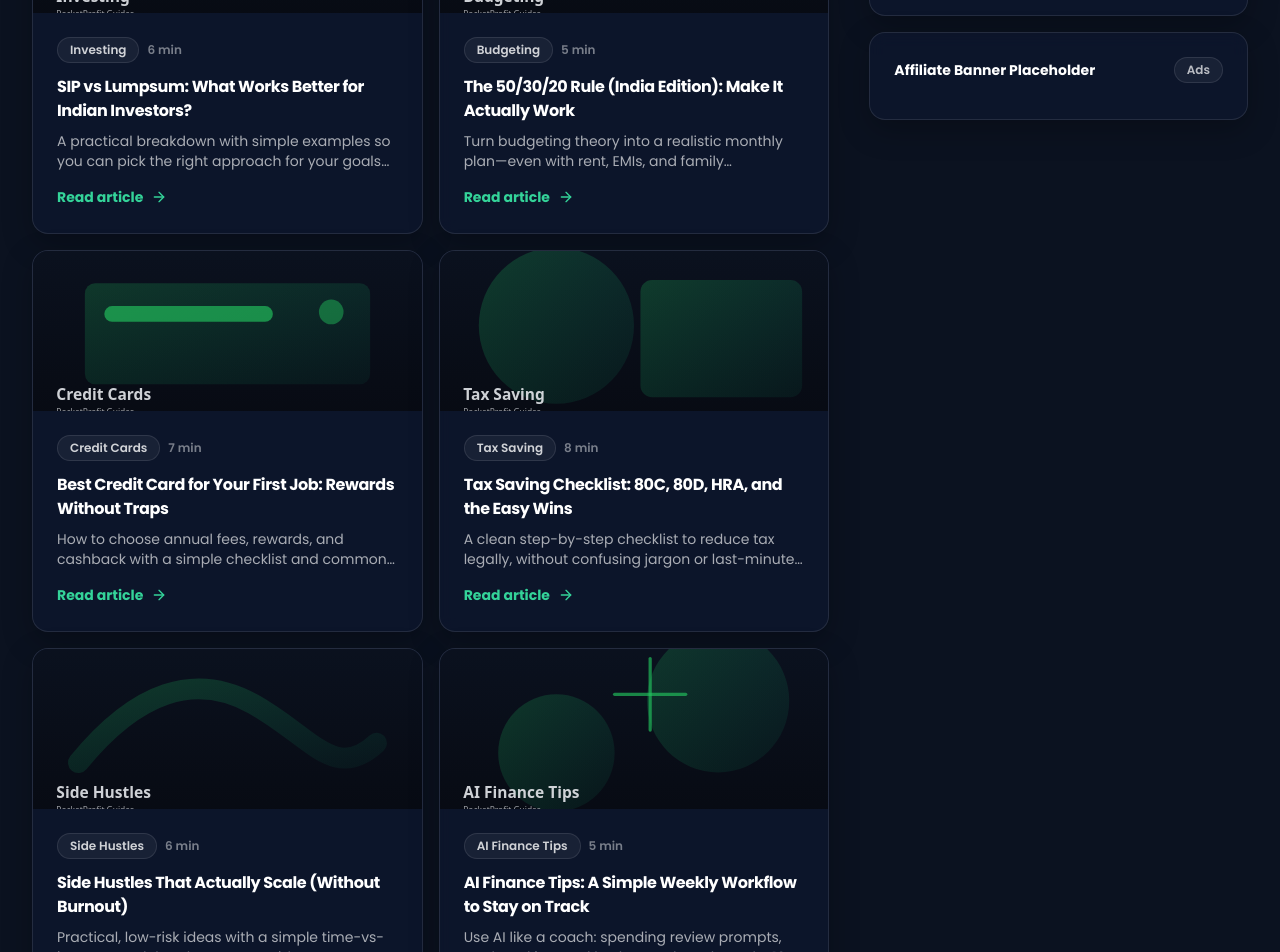
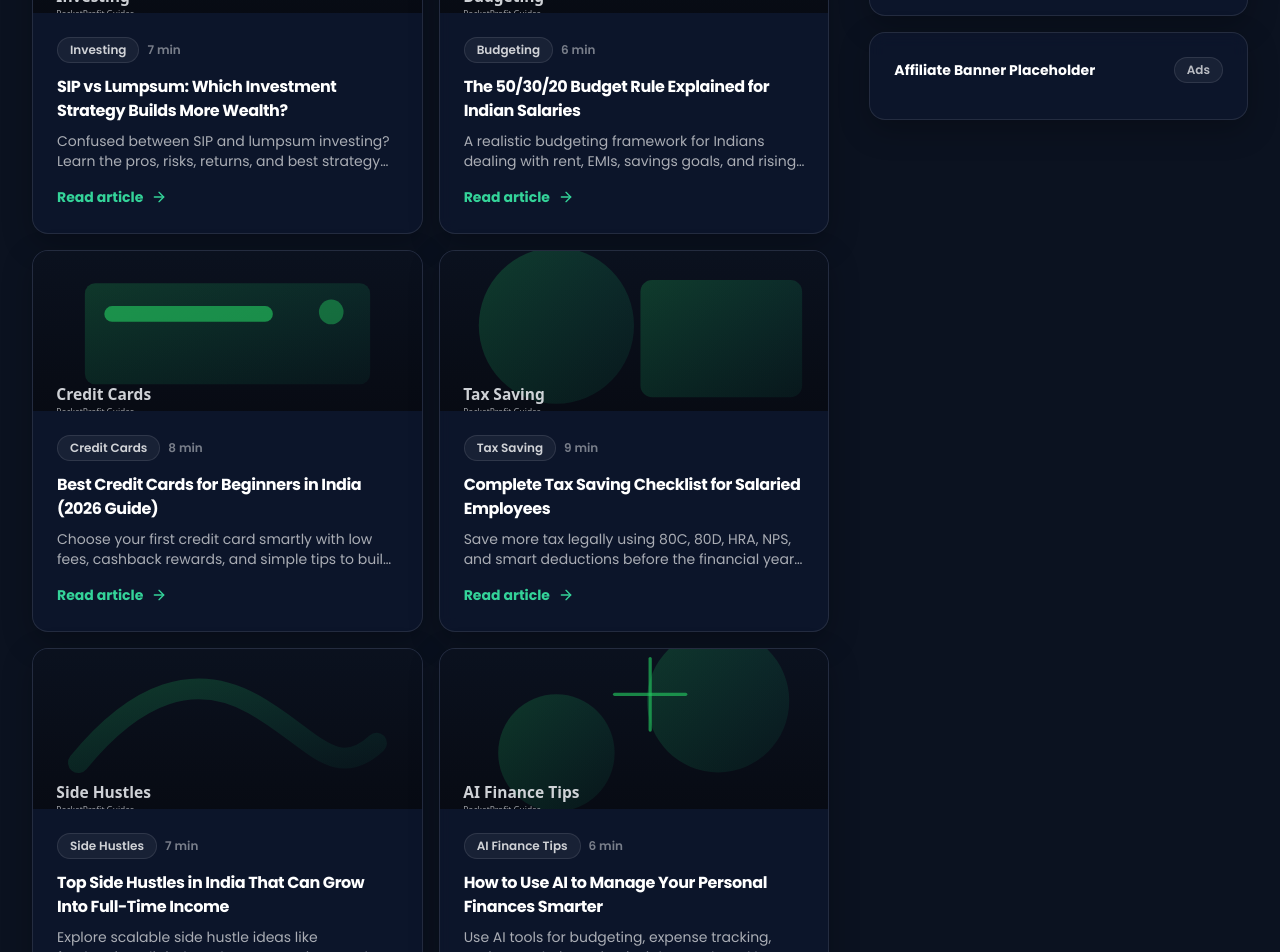
Before and after one commit to sauravgurjar/pocket-profit-frontend, a React (Vite) app: page /blog in a window 1280 px wide. Shown: the part 480-1432 px from the top of the page. Built offline with nearby package versions, Linux system fonts and the light colour scheme.

Commit message:
updated code

```diff
--- a/src/components/monetize/AdSlot.jsx
+++ b/src/components/monetize/AdSlot.jsx
@@ -11,8 +11,8 @@ export default function AdSlot({
       if (window.adsbygoogle) {
         window.adsbygoogle.push({});
       }
-    } catch (e) {
-      console.log(e);
+    } catch (err) {
+      console.log(err);
     }
   }, []);
 
@@ -28,14 +28,14 @@ export default function AdSlot({
         </span>
       </div>
 
-      <amp-ad
-        layout="fixed"
-        width="300"
-        height="300"
-        type="adsense"
+      <ins
+        className="adsbygoogle"
+        style={{ display: "block" }}
         data-ad-client="ca-pub-2046999803654855"
-        data-ad-slot="7699084705">
-      </amp-ad>
+        data-ad-slot={adSlot}
+        data-ad-format="auto"
+        data-full-width-responsive="true"
+      ></ins>
     </Card>
   );
 }
--- a/src/data/blogs.js
+++ b/src/data/blogs.js
@@ -18,74 +18,74 @@ export const blogs = [
   {
     id: "pp-001",
     slug: "sip-vs-lumpsum-which-is-better",
-    title: "SIP vs Lumpsum: What Works Better for Indian Investors?",
+    title: "SIP vs Lumpsum: Which Investment Strategy Builds More Wealth?",
     excerpt:
-      "A practical breakdown with simple examples so you can pick the right approach for your goals and risk comfort.",
+      "Confused between SIP and lumpsum investing? Learn the pros, risks, returns, and best strategy for different market conditions in India.",
     category: "Investing",
     date: "2026-02-12",
-    readTime: "6 min",
+    readTime: "7 min",
     image: investing,
-    tags: ["SIP", "Mutual Funds", "Beginner"],
+    tags: ["SIP", "Mutual Funds", "Investment"],
   },
   {
     id: "pp-002",
     slug: "50-30-20-rule-india",
-    title: "The 50/30/20 Rule (India Edition): Make It Actually Work",
+    title: "The 50/30/20 Budget Rule Explained for Indian Salaries",
     excerpt:
-      "Turn budgeting theory into a realistic monthly plan—even with rent, EMIs, and family responsibilities.",
+      "A realistic budgeting framework for Indians dealing with rent, EMIs, savings goals, and rising monthly expenses.",
     category: "Budgeting",
     date: "2026-03-01",
-    readTime: "5 min",
+    readTime: "6 min",
     image: budgeting,
-    tags: ["Budget", "Saving", "Money Habits"],
+    tags: ["Budgeting", "Savings", "Personal Finance"],
   },
   {
     id: "pp-003",
     slug: "best-credit-card-for-first-job",
-    title: "Best Credit Card for Your First Job: Rewards Without Traps",
+    title: "Best Credit Cards for Beginners in India (2026 Guide)",
     excerpt:
-      "How to choose annual fees, rewards, and cashback with a simple checklist and common mistakes to avoid.",
+      "Choose your first credit card smartly with low fees, cashback rewards, and simple tips to build a strong CIBIL score.",
     category: "Credit Cards",
     date: "2026-01-08",
-    readTime: "7 min",
+    readTime: "8 min",
     image: creditcards,
-    tags: ["Rewards", "Cashback", "CIBIL"],
+    tags: ["Credit Card", "Cashback", "CIBIL"],
   },
   {
     id: "pp-004",
     slug: "tax-saving-checklist-80c-80d",
-    title: "Tax Saving Checklist: 80C, 80D, HRA, and the Easy Wins",
+    title: "Complete Tax Saving Checklist for Salaried Employees",
     excerpt:
-      "A clean step-by-step checklist to reduce tax legally, without confusing jargon or last-minute panic.",
+      "Save more tax legally using 80C, 80D, HRA, NPS, and smart deductions before the financial year ends.",
     category: "Tax Saving",
     date: "2026-03-15",
-    readTime: "8 min",
+    readTime: "9 min",
     image: taxsaving,
-    tags: ["80C", "80D", "ITR"],
+    tags: ["Tax", "80C", "ITR Filing"],
   },
   {
     id: "pp-005",
     slug: "side-hustles-that-actually-scale",
-    title: "Side Hustles That Actually Scale (Without Burnout)",
+    title: "Top Side Hustles in India That Can Grow Into Full-Time Income",
     excerpt:
-      "Practical, low-risk ideas with a simple time-vs-income model and ways to avoid common pitfalls.",
+      "Explore scalable side hustle ideas like freelancing, digital products, AI services, and content businesses without huge investment.",
     category: "Side Hustles",
     date: "2026-02-26",
-    readTime: "6 min",
+    readTime: "7 min",
     image: sidehustle,
-    tags: ["Freelance", "Skills", "Income"],
+    tags: ["Freelancing", "Income", "Business"],
   },
   {
     id: "pp-006",
     slug: "ai-personal-finance-workflow",
-    title: "AI Finance Tips: A Simple Weekly Workflow to Stay on Track",
+    title: "How to Use AI to Manage Your Personal Finances Smarter",
     excerpt:
-      "Use AI like a coach: spending review prompts, goal tracking, and budget nudges that take 10 minutes.",
+      "Use AI tools for budgeting, expense tracking, saving goals, investing insights, and weekly money planning in just 10 minutes.",
     category: "AI Finance Tips",
     date: "2026-04-03",
-    readTime: "5 min",
+    readTime: "6 min",
     image: aifinance,
-    tags: ["AI", "Workflow", "Habits"],
+    tags: ["AI", "Finance", "Productivity"],
   },
 ];
 
```
